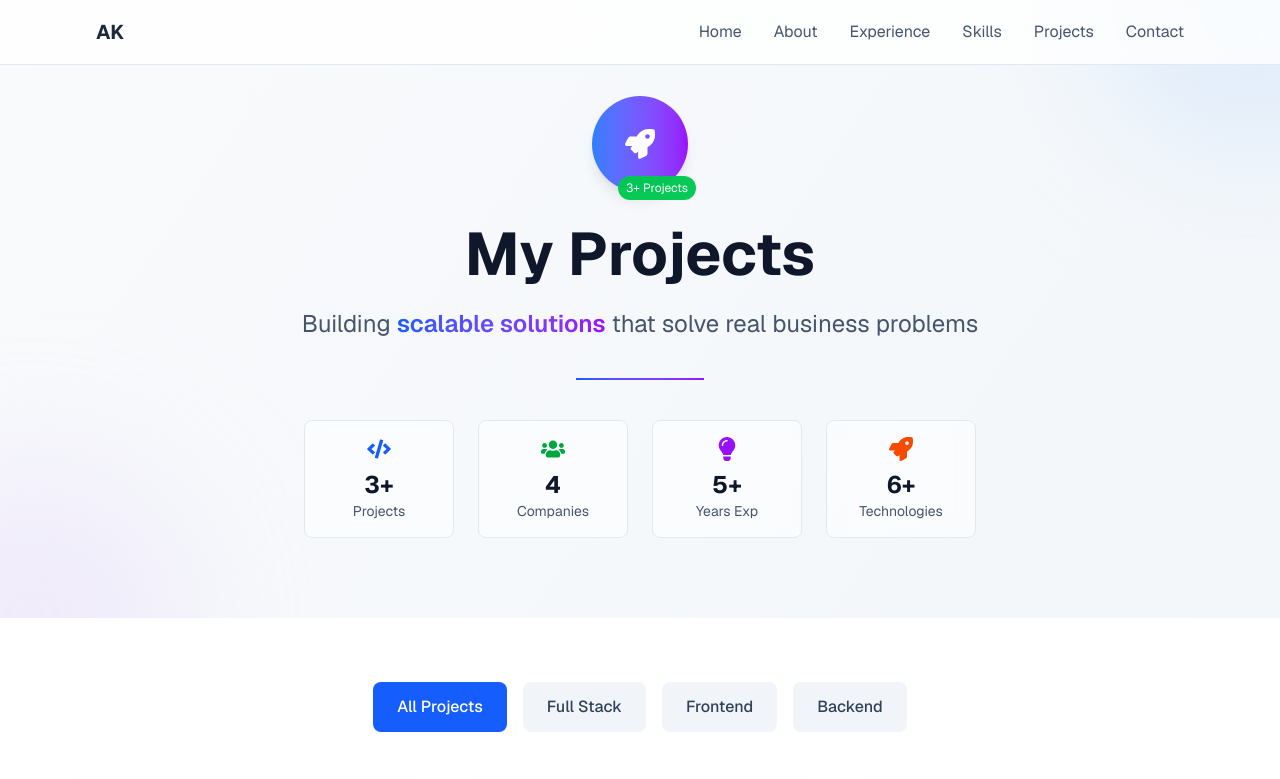
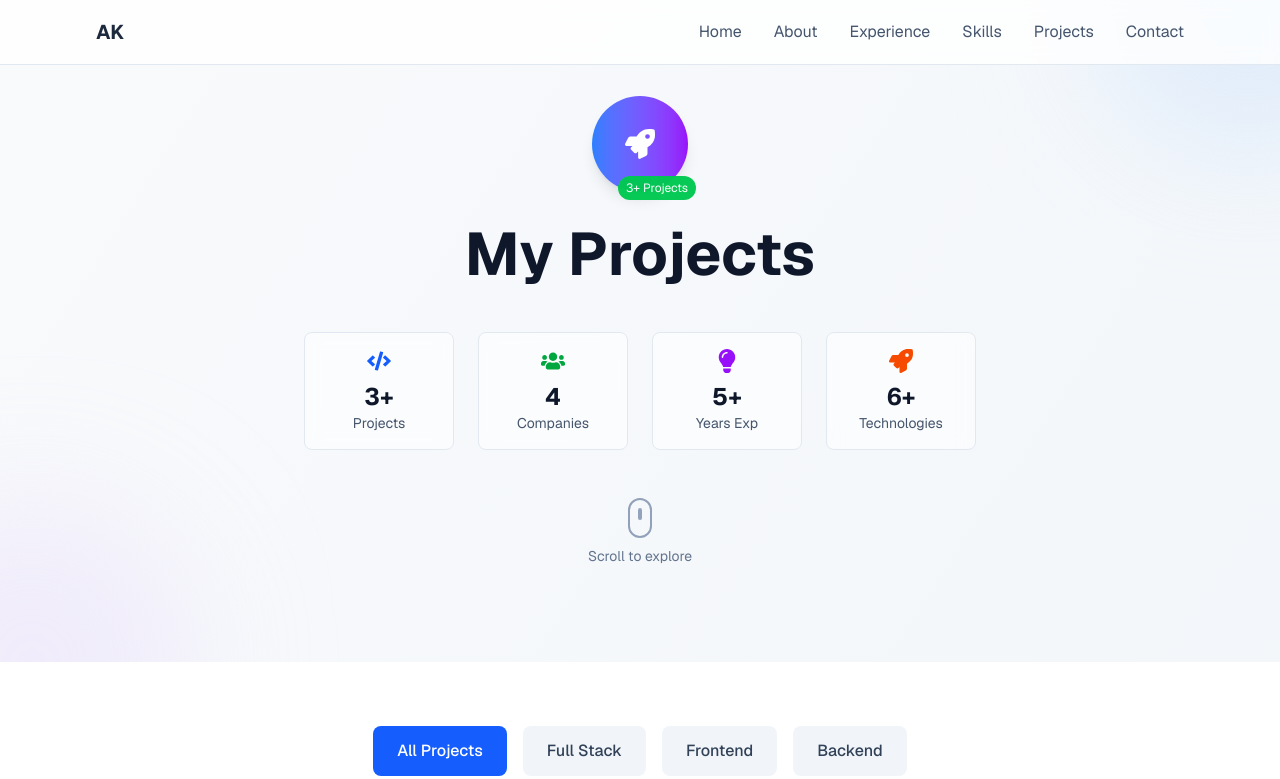
Before and after one commit to Akram-Hafaiedh/portfolio, a Next.js app: page /projects in a window 1280 px wide. Shown: the top 779 px of the page. Built offline with nearby package versions, Linux system fonts and the light colour scheme.

Commit message:
update for projects

```diff
--- a/app/projects/page.tsx
+++ b/app/projects/page.tsx
@@ -35,12 +35,12 @@ export default function ProjectsPage() {
                             My Projects
                         </h1>
 
-                        <div className="relative inline-block max-w-3xl mx-auto">
+                        {/* <div className="relative inline-block max-w-3xl mx-auto">
                             <p className="text-xl sm:text-2xl text-slate-600 dark:text-slate-300 mb-8 animate-slide-up">
                                 Building <span className="bg-gradient-to-r from-blue-600 to-purple-600 bg-clip-text text-transparent font-semibold">scalable solutions</span> that solve real business problems
                             </p>
                             <div className="absolute -bottom-2 left-1/2 transform -translate-x-1/2 w-32 h-0.5 bg-gradient-to-r from-blue-600 to-purple-600 animate-pulse-slow"></div>
-                        </div>
+                        </div> */}
 
                         {/* Project Stats */}
                         <div className="grid grid-cols-2 md:grid-cols-4 gap-6 max-w-2xl mx-auto mt-12 animate-fade-in-up" style={{ animationDelay: '0.3s' }}>
@@ -64,6 +64,14 @@ export default function ProjectsPage() {
                                 <div className="text-2xl font-bold text-slate-900 dark:text-white">6+</div>
                                 <div className="text-sm text-slate-600 dark:text-slate-300">Technologies</div>
                             </div>
+                        </div>
+
+                        {/* Scroll Indicator */}
+                        <div className="mt-16 animate-bounce">
+                            <div className="w-6 h-10 border-2 border-slate-400 dark:border-slate-600 rounded-full flex justify-center mx-auto">
+                                <div className="w-1 h-3 bg-slate-400 dark:bg-slate-600 rounded-full mt-2 animate-pulse"></div>
+                            </div>
+                            <p className="text-sm text-slate-500 dark:text-slate-400 mt-2">Scroll to explore</p>
                         </div>
                     </div>
                 </div>
```
